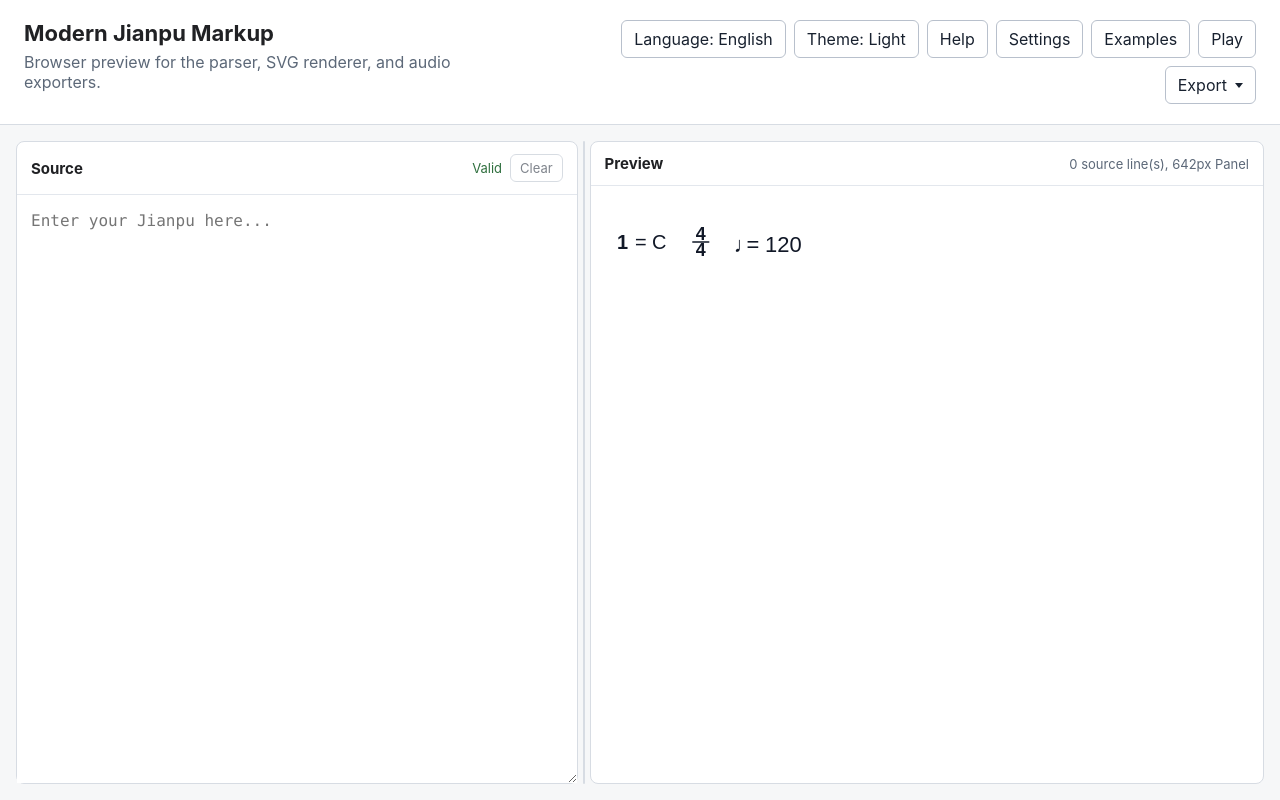
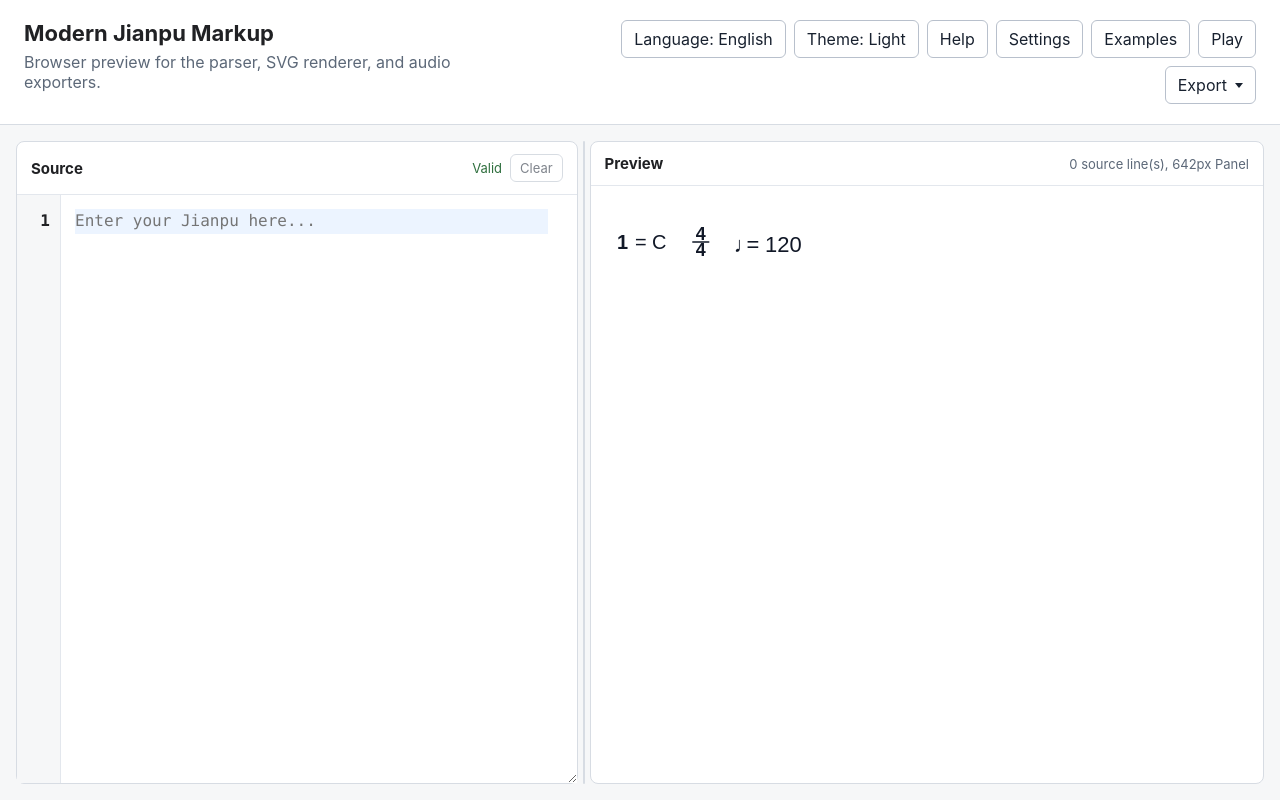
Before and after one commit to Yaossg/potato-jianpu, a React (Vite) app: page / in a window 1280 px wide. Built offline with nearby package versions, Linux system fonts and the light colour scheme.

Commit message:
Improve source editor diagnostic UX

```diff
--- a/src/web/App.tsx
+++ b/src/web/App.tsx
@@ -1,6 +1,6 @@
 import { useEffect, useMemo, useRef, useState } from "react";
-import type { CSSProperties, KeyboardEvent, MouseEvent, PointerEvent } from "react";
-import type { Document, Result } from "../core/model.js";
+import type { CSSProperties, KeyboardEvent, MouseEvent, PointerEvent, UIEvent } from "react";
+import type { Diagnostic, Document, Result } from "../core/model.js";
 import {
   arrangementDuration,
   arrangementNoteCount,
@@ -408,6 +408,63 @@ function diagnosticSummary(language: Language, ok: boolean, diagnostics: Array<{
   return translate(language, "valid");
 }
 
+interface DiagnosticHighlightPart {
+  text: string;
+  severity?: Diagnostic["severity"];
+  tooltip?: string;
+}
+
+function diagnosticHighlightParts(source: string, diagnostics: Diagnostic[]): DiagnosticHighlightPart[] {
+  const ranges = diagnostics
+    .filter((diagnostic): diagnostic is Diagnostic & { range: NonNullable<Diagnostic["range"]> } => Boolean(diagnostic.range))
+    .map((diagnostic) => {
+      const start = Math.min(source.length, Math.max(0, diagnostic.range.start.offset));
+      const end = Math.min(source.length, Math.max(start + 1, diagnostic.range.end.offset));
+      return { start, end, severity: diagnostic.severity, message: diagnostic.message };
+    })
+    .filter((range) => range.start < source.length && range.end > range.start);
+
+  const offsets = [...new Set([0, source.length, ...ranges.flatMap((range) => [range.start, range.end])])].sort((left, right) => left - right);
+  const parts: DiagnosticHighlightPart[] = [];
+  for (let index = 0; index < offsets.length - 1; index += 1) {
+    const start = offsets[index]!;
+    const end = offsets[index + 1]!;
+    const text = source.slice(start, end);
+    const activeRanges = ranges.filter((range) => range.start < end && range.end > start);
+    const severity = activeRanges.some((range) => range.severity === "error")
+      ? "error"
+      : activeRanges.some((range) => range.severity === "warning")
+        ? "warning"
+        : undefined;
+    const tooltip = [...activeRanges]
+      .sort((left, right) => (left.severity === right.severity ? 0 : left.severity === "error" ? -1 : 1))
+      .map((range) => `${range.severity}: ${range.message}`)
+      .filter((message, messageIndex, messages) => messages.indexOf(message) === messageIndex)
+      .join("\n");
+    const previous = parts.at(-1);
+    if (previous && previous.severity === severity && previous.tooltip === (tooltip || undefined)) {
+      previous.text += text;
+    } else {
+      parts.push({ text, severity, tooltip: tooltip || undefined });
+    }
+  }
+  return parts.length > 0 ? parts : [{ text: source }];
+}
+
+function sourceLineNumbers(source: string): number[] {
+  const lineCount = source.length === 0 ? 1 : source.split(/\r\n|\r|\n/).length;
+  return Array.from({ length: lineCount }, (_, index) => index + 1);
+}
+
+function sourceLineAtOffset(source: string, offset: number): number {
+  const safeOffset = Math.min(source.length, Math.max(0, offset));
+  return source.slice(0, safeOffset).split(/\r\n|\r|\n/).length;
+}
+
+function sourceLines(source: string): string[] {
+  return source.length === 0 ? [""] : source.split(/\r\n|\r|\n/);
+}
+
 function waitForNextFrame(): Promise<void> {
   return new Promise((resolve) => window.requestAnimationFrame(() => resolve()));
 }
@@ -443,12 +500,20 @@ export function App() {
   const [pendingExampleSource, setPendingExampleSource] = useState<string | null>(null);
   const [confirmClearSource, setConfirmClearSource] = useState(false);
   const [editorPanePercent, setEditorPanePercent] = useState(DEFAULT_EDITOR_PANE_PERCENT);
+  const [currentEditorLine, setCurrentEditorLine] = useState(1);
   const playerRef = useRef<PreviewAudioPlayer | null>(null);
   const workspaceRef = useRef<HTMLElement | null>(null);
+  const editorRef = useRef<HTMLTextAreaElement | null>(null);
+  const editorCurrentLineRef = useRef<HTMLPreElement | null>(null);
+  const editorHighlightRef = useRef<HTMLPreElement | null>(null);
+  const editorLineNumbersRef = useRef<HTMLDivElement | null>(null);
   const previewPanelRef = useRef<HTMLElement | null>(null);
   const lastValidParsedRef = useRef<Result<Document> | null>(null);
   const t = (key: TranslationKey, values?: Record<string, string | number>) => translate(language, key, values);
   const parsed = useMemo(() => parse(source), [source]);
+  const diagnosticHighlights = useMemo(() => diagnosticHighlightParts(source, parsed.diagnostics), [parsed.diagnostics, source]);
+  const editorLines = useMemo(() => sourceLines(source), [source]);
+  const lineNumbers = useMemo(() => sourceLineNumbers(source), [source]);
   if (parsed.ok) {
     lastValidParsedRef.current = parsed;
   }
@@ -737,11 +802,52 @@ export function App() {
     setPendingExampleSource(nextSource);
   }
 
-  function updateSource(nextSource: string) {
+  function updateSource(nextSource: string, selectionStart = editorRef.current?.selectionStart ?? 0) {
     playerRef.current?.stop();
     setIsPlaying(false);
     setActiveNoteIndices([]);
+    setCurrentEditorLine(sourceLineAtOffset(nextSource, selectionStart));
     setSource(nextSource);
+  }
+
+  function updateCurrentEditorLine(selectionStart = editorRef.current?.selectionStart ?? 0) {
+    setCurrentEditorLine(sourceLineAtOffset(source, selectionStart));
+  }
+
+  function selectDiagnosticRange(diagnostic: Diagnostic) {
+    if (!diagnostic.range) {
+      return;
+    }
+    const editor = editorRef.current;
+    if (!editor) {
+      return;
+    }
+    const start = Math.min(source.length, Math.max(0, diagnostic.range.start.offset));
+    const end = Math.min(source.length, Math.max(start + 1, diagnostic.range.end.offset));
+    editor.focus();
+    editor.setSelectionRange(start, end);
+    setCurrentEditorLine(diagnostic.range.start.line);
+    window.requestAnimationFrame(() => syncEditorLayers(editor));
+  }
+
+  function syncEditorLayers(editor: HTMLTextAreaElement) {
+    const highlight = editorHighlightRef.current;
+    if (!highlight) {
+      return;
+    }
+    highlight.scrollTop = editor.scrollTop;
+    highlight.scrollLeft = editor.scrollLeft;
+    if (editorCurrentLineRef.current) {
+      editorCurrentLineRef.current.scrollTop = editor.scrollTop;
+      editorCurrentLineRef.current.scrollLeft = editor.scrollLeft;
+    }
+    if (editorLineNumbersRef.current) {
+      editorLineNumbersRef.current.scrollTop = editor.scrollTop;
+    }
+  }
+
+  function syncEditorHighlightScroll(event: UIEvent<HTMLTextAreaElement>) {
+    syncEditorLayers(event.currentTarget);
   }
 
   function clearSource() {
@@ -1025,20 +1131,61 @@ export function App() {
               </button>
             </div>
           </div>
-          <textarea
-            value={source}
-            onChange={(event) => updateSource(event.target.value)}
-            onFocus={() => setShowExamples(false)}
-            placeholder={t("sourcePlaceholder")}
-            spellCheck={false}
-          />
+          <div className="editor-field">
+            <div className="editor-line-numbers" ref={editorLineNumbersRef} aria-hidden="true">
+              {lineNumbers.map((lineNumber) => (
+                <span key={lineNumber} className={lineNumber === currentEditorLine ? "current" : undefined}>
+                  {lineNumber}
+                </span>
+              ))}
+            </div>
+            <div className="editor-source-layer">
+              <pre className="editor-current-line" ref={editorCurrentLineRef} aria-hidden="true">
+                {editorLines.map((line, index) => (
+                  <span key={index} className={index + 1 === currentEditorLine ? "current" : undefined}>
+                    {line || " "}
+                  </span>
+                ))}
+              </pre>
+              <pre className="editor-highlights" ref={editorHighlightRef} aria-hidden="true">
+                {diagnosticHighlights.map((part, index) =>
+                  part.severity ? (
+                    <mark key={index} className={`diagnostic-highlight ${part.severity}`} title={part.tooltip}>
+                      {part.text}
+                    </mark>
+                  ) : (
+                    <span key={index}>{part.text}</span>
+                  ),
+                )}
+              </pre>
+              <textarea
+                ref={editorRef}
+                value={source}
+                onChange={(event) => updateSource(event.target.value, event.target.selectionStart)}
+                onFocus={(event) => {
+                  setShowExamples(false);
+                  updateCurrentEditorLine(event.currentTarget.selectionStart);
+                }}
+                onClick={(event) => updateCurrentEditorLine(event.currentTarget.selectionStart)}
+                onKeyUp={(event) => updateCurrentEditorLine(event.currentTarget.selectionStart)}
+                onSelect={(event) => updateCurrentEditorLine(event.currentTarget.selectionStart)}
+                onScroll={syncEditorHighlightScroll}
+                placeholder={t("sourcePlaceholder")}
+                spellCheck={false}
+              />
+            </div>
+          </div>
           {parsed.diagnostics.length > 0 && (
             <div className="diagnostics">
               {parsed.diagnostics.map((diagnostic, index) => (
                 <p key={index} className={diagnostic.severity}>
-                  {diagnostic.range
-                    ? `${diagnostic.range.start.line}:${diagnostic.range.start.column} ${diagnostic.message}`
-                    : diagnostic.message}
+                  {diagnostic.range ? (
+                    <button type="button" onClick={() => selectDiagnosticRange(diagnostic)}>
+                      {`${diagnostic.range.start.line}:${diagnostic.range.start.column} ${diagnostic.message}`}
+                    </button>
+                  ) : (
+                    diagnostic.message
+                  )}
                 </p>
               ))}
             </div>
@@ -1075,8 +1222,8 @@ export function App() {
             </span>
           </div>
           <div className="preview-scroll" onClick={playFromPreview}>
-            {previewIsStale && <p className="stale-preview-notice">{t("stalePreview")}</p>}
-            {svg ? <div className="score-svg" dangerouslySetInnerHTML={{ __html: svg }} /> : <p>{t("fixParseErrors")}</p>}
+            {previewIsStale && <p className="preview-notice">{t("stalePreview")}</p>}
+            {svg ? <div className="score-svg" dangerouslySetInnerHTML={{ __html: svg }} /> : <p className="preview-notice">{t("fixParseErrors")}</p>}
           </div>
         </section>
       </section>
--- a/src/web/styles.css
+++ b/src/web/styles.css
@@ -428,21 +428,122 @@ button:disabled {
   color: #b3261e;
 }
 
+.editor-field {
+  position: relative;
+  flex: 1;
+  display: grid;
+  grid-template-columns: minmax(44px, max-content) minmax(0, 1fr);
+  min-height: 520px;
+  background: var(--panel-bg);
+}
+
+.editor-line-numbers,
+.editor-current-line,
+.editor-highlights,
 textarea {
+  font-family: "Cascadia Code", "Fira Code", Consolas, monospace;
+  font-variant-ligatures: none;
+  font-feature-settings:
+    "liga" 0,
+    "calt" 0;
+  line-height: 1.55;
+}
+
+.editor-line-numbers {
+  padding: 14px 10px;
+  overflow: hidden;
+  color: var(--muted-text);
+  background: var(--app-bg);
+  border-right: 1px solid var(--subtle-border);
+  text-align: right;
+  user-select: none;
+}
+
+.editor-line-numbers span {
+  display: block;
+  min-width: 2ch;
+}
+
+.editor-line-numbers .current {
+  color: var(--text);
+  font-weight: 700;
+}
+
+.editor-source-layer {
+  position: relative;
+  min-width: 0;
+}
+
+.editor-current-line,
+.editor-highlights {
+  position: absolute;
+  inset: 0;
+  margin: 0;
+  border: 0;
+  padding: 14px;
+  overflow: hidden;
+  pointer-events: none;
+  white-space: pre;
+  tab-size: 4;
+  scrollbar-gutter: stable;
+}
+
+.editor-current-line {
+  color: transparent;
+  background: transparent;
+}
+
+.editor-current-line span {
+  display: block;
+  min-height: 1.55em;
+}
+
+.editor-current-line .current {
+  background: rgba(96, 165, 250, 0.12);
+}
+
+.editor-highlights {
+  z-index: 2;
+  color: transparent;
+  background: transparent;
+}
+
+.editor-highlights::after {
+  content: " ";
+}
+
+.diagnostic-highlight {
+  color: transparent;
+  border-radius: 2px;
+  pointer-events: auto;
+}
+
+.diagnostic-highlight.error {
+  background: rgba(179, 38, 30, 0.22);
+  box-shadow: 0 0 0 1px rgba(179, 38, 30, 0.3);
+}
+
+.diagnostic-highlight.warning {
+  background: rgba(138, 91, 0, 0.22);
+  box-shadow: 0 0 0 1px rgba(138, 91, 0, 0.3);
+}
+
+textarea {
+  position: relative;
+  z-index: 1;
   flex: 1;
+  width: 100%;
+  height: 100%;
   min-height: 520px;
   resize: vertical;
   border: 0;
   outline: 0;
   padding: 14px;
   color: var(--text);
-  background: var(--panel-bg);
-  font-family: "Cascadia Code", "Fira Code", Consolas, monospace;
-  font-variant-ligatures: none;
-  font-feature-settings:
-    "liga" 0,
-    "calt" 0;
-  line-height: 1.55;
+  background: transparent;
+  white-space: pre;
+  tab-size: 4;
+  scrollbar-gutter: stable;
 }
 
 .diagnostics {
@@ -455,6 +556,20 @@ textarea {
   margin: 4px 0;
   font-family: "Cascadia Code", Consolas, monospace;
   font-size: 13px;
+}
+
+.diagnostics button {
+  border: 0;
+  padding: 0;
+  color: inherit;
+  background: transparent;
+  font: inherit;
+  text-align: left;
+}
+
+.diagnostics button:hover,
+.diagnostics button:focus-visible {
+  text-decoration: underline;
 }
 
 .diagnostics .error {
@@ -471,7 +586,7 @@ textarea {
   flex: 1;
 }
 
-.stale-preview-notice {
+.preview-notice {
   margin: 0 0 12px;
   padding: 10px 12px;
   border: 1px solid rgba(179, 38, 30, 0.35);
@@ -511,6 +626,7 @@ textarea {
     grid-column: auto;
   }
 
+  .editor-field,
   textarea {
     min-height: 360px;
   }
```
Also changed, not shown: 1 other file (tests, documents, lock files or other folders).
